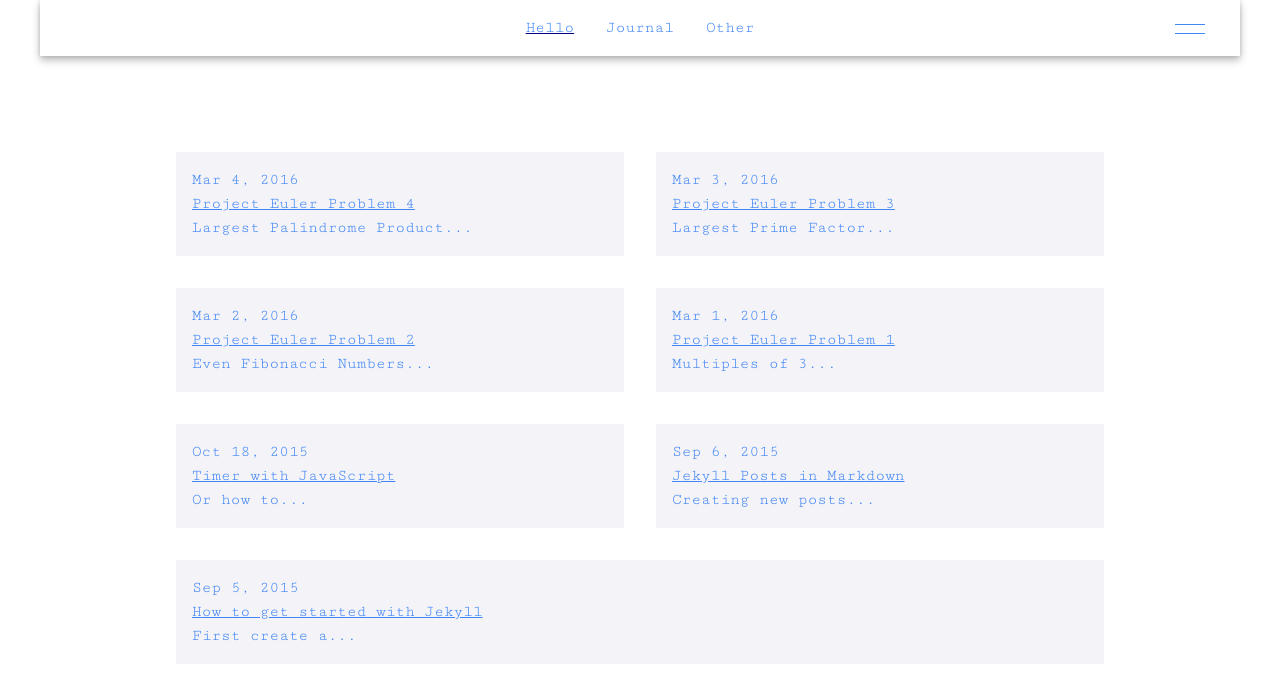
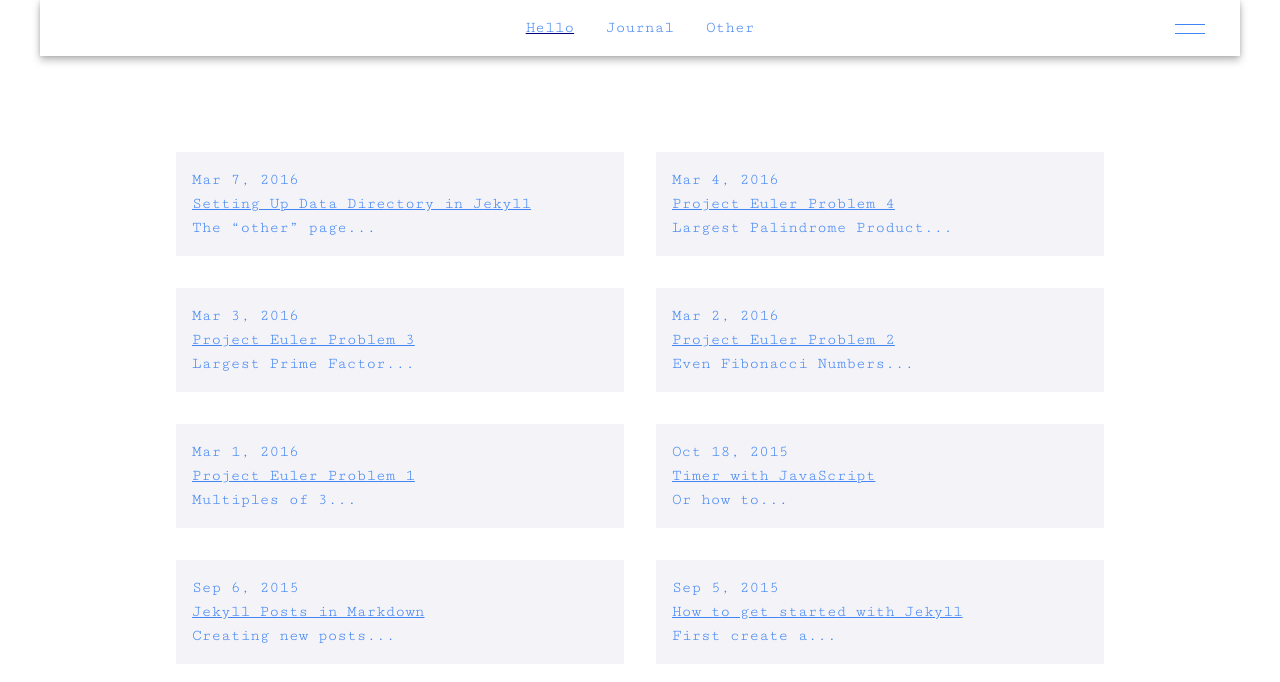
Before and after one commit to kbejko/kbejko.github.io, a Jekyll site: the page built from journal.html, in a window 1280 px wide. Shown: the top 682 px of the page. Built offline with Jekyll 4.4.1, drawn with Linux system fonts in a browser that asks for light colours; nearby versions of some CDN libraries.

Commit message:
New post on data directory

````diff
--- /dev/null
+++ b/_posts/2016-03-07-setting-up-data-directory-in-jekyll.md
@@ -0,0 +1,52 @@
+---
+layout: post
+title: "Setting Up Data Directory in Jekyll"
+date: 2016-03-07
+categories: jekyll update
+---
+
+The "other" page on this site is used as a catchall to add any projects I am working on, resources I find helpful learning to code, and any miscellaneous people or projects I find inspiring. Because there are only a couple of links for each category I could easily just add it as HTML each time. But if, as I hope, I add more in the future it will become cumbersome to keep adding each link individually. Enter the ```_data``` directory.
+
+Jekyll supports loading data via YAML, JSON, and CSV files located in the ```_data``` directory and accessed with the Liquid templating system. I used YAML and created three files inside the ```_data``` directory for each category.
+
+{% highlight bash %}
+
+├── _data
+   ├── miscellaneous.yml
+   ├── projects.yml
+   └── resources.yml
+
+{% endhighlight %}
+
+Right now inside each file I've just set up name and link url fields. For example, the ```projects.yml``` file currently looks like:
+
+{% highlight yml %}
+
+- name: Book Covers
+  url: http://klajdibejko.com/book-covers/
+
+- name: Birthday Card
+  url: http://klajdibejko.com/birthday-card/
+
+{% endhighlight %}
+
+Make sure to use spaces not tabs in YAML.
+
+The data is now accessed, in the case of the ```projects.yml``` file, through ```site.data.projects```.
+
+In the ```other.html``` file I've created a loop to iterate through each project and output its name and url.
+
+{% highlight html %}
+
+<div class="projects">
+  <h1>Projects</h1>
+{% raw %}
+  {% for project in site.data.projects %}
+    <a href="{{project.url}}">{{project.name}}</a>
+  {% endfor %}
+{% endraw %}
+</div>
+
+{% endhighlight %}
+
+Now all I have to do is add the project link and name, and Jekyll does the rest.
--- a/other.html
+++ b/other.html
@@ -19,6 +19,7 @@ permalink: /other/
     </div>
     <div class="misc">
       <h1>Misc. <i class="fa fa-external-link"></i></h1>
+
       {% for misc in site.data.miscellaneous %}
         <a href="{{misc.url}}" target="_blank">{{misc.name}}</a>
       {% endfor %}
````
